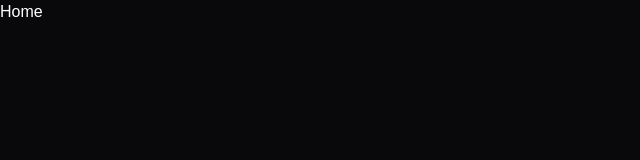
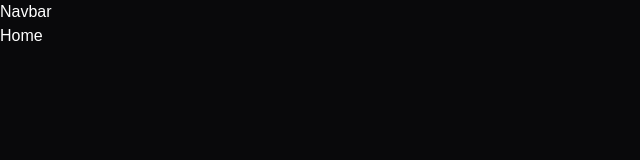
Before and after one commit to Jakub-Ignatowicz/sushi2, a Next.js app: page / in a window 1280 px wide. Shown: the top 160 px of the page, without its empty margins (0-640 px from the left). Built offline with nearby package versions, Linux system fonts and the light colour scheme; a web font is replaced by a local one.

Commit message:
feat(navbar): add to layout

```diff
--- a/src/app/layout.tsx
+++ b/src/app/layout.tsx
@@ -2,6 +2,7 @@ import type { Metadata } from "next";
 import { Georama } from "next/font/google";
 import "./globals.css";
 import { cn } from "@/lib/utils";
+import Navbar from "@/components/general/Navbar";
 
 const georama = Georama({
   variable: "--font-georama",
@@ -21,6 +22,7 @@ export default function RootLayout({
   return (
     <html lang="en">
       <body className={cn(georama.className, "antialiased bg-primary")}>
+        <Navbar />
         {children}
       </body>
     </html>
--- /dev/null
+++ b/src/components/general/Navbar.tsx
@@ -0,0 +1,3 @@
+export default function Navbar() {
+  return <div>Navbar</div>;
+}
```
